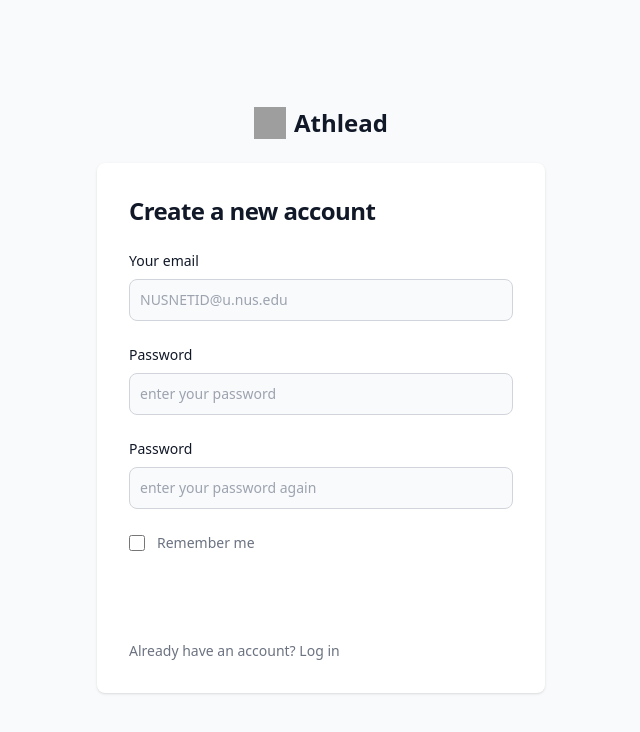
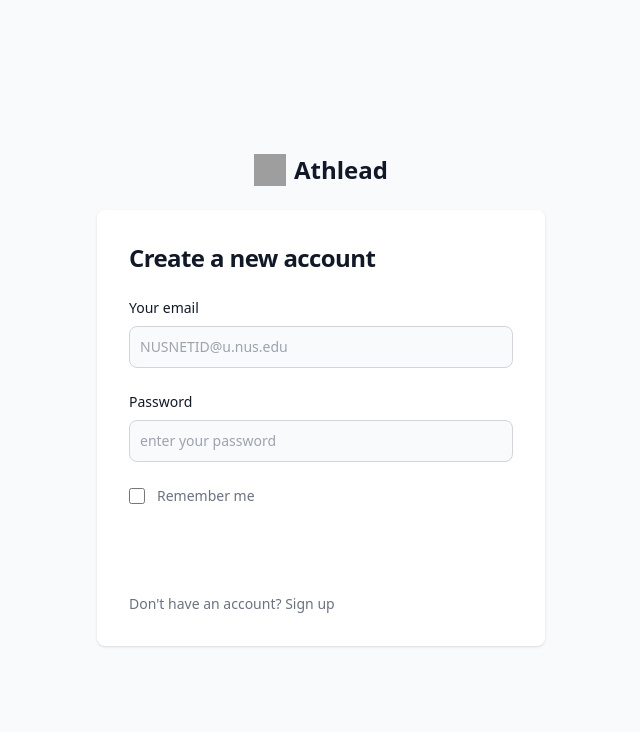
Before and after one commit to sushiyade/Athlead, a Next.js app: page /Login in a window 1280 px wide. Shown: the top 732 px of the page, without its empty margins (319-959 px from the left). Built offline with nearby package versions, Linux system fonts and the light colour scheme; no server answers; grey boxes are pictures that could not be loaded.

Commit message:
New style for login and signup

```diff
--- a/src/app/Login/page.js
+++ b/src/app/Login/page.js
@@ -8,6 +8,7 @@
     const [email, setEmail] = React.useState('')
     const [password, setPassword] = React.useState('')
     const router = useRouter()
+
     const handleForm = async (event) => {
         event.preventDefault()
 
@@ -45,10 +46,6 @@
                         <label htmlFor="password" className="block mb-2 text-sm font-medium text-gray-900 dark:text-white">Password</label>
                         <input onChange={(e) => setPassword(e.target.value)} type="password" name="password" id="password" placeholder="enter your password" className="bg-gray-50 border border-gray-300 text-gray-900 sm:text-sm rounded-lg focus:ring-primary-600 focus:border-primary-600 block w-full p-2.5 dark:bg-gray-700 dark:border-gray-600 dark:placeholder-gray-400 dark:text-white dark:focus:ring-blue-500 dark:focus:border-blue-500" required />
                     </div>
-                    <div>
-                        <label htmlFor="passwordrepeat" className="block mb-2 text-sm font-medium text-gray-900 dark:text-white">Password</label>
-                        <input type="password" name="passwordrepeat" id="passwordrepeat" placeholder="enter your password again" className="bg-gray-50 border border-gray-300 text-gray-900 sm:text-sm rounded-lg focus:ring-primary-600 focus:border-primary-600 block w-full p-2.5 dark:bg-gray-700 dark:border-gray-600 dark:placeholder-gray-400 dark:text-white dark:focus:ring-blue-500 dark:focus:border-blue-500" required />
-                    </div>
                     <div className="flex items-center justify-between">
                         <div className="flex items-start">
                             <div className="flex items-center h-5">
@@ -62,7 +59,7 @@
                     <button type="submit" className="w-full text-white bg-primary-600 hover:bg-primary-700 focus:ring-4 focus:outline-none focus:ring-primary-300 font-medium rounded-lg text-sm px-5 py-2.5 text-center dark:bg-primary-600 dark:hover:bg-primary-700 dark:focus:ring-primary-800">Sign up</button>
                 </form>
                 <p className="text-sm font-light text-gray-500 dark:text-gray-400">
-                      Already have an account? <Link href="/Login" className="font-medium text-primary-600 hover:underline dark:text-primary-500">Log in</Link>
+                      Don't have an account? <Link href="/SignUp" className="font-medium text-primary-600 hover:underline dark:text-primary-500">Sign up</Link>
                   </p>
             </div>
         </div>
```
